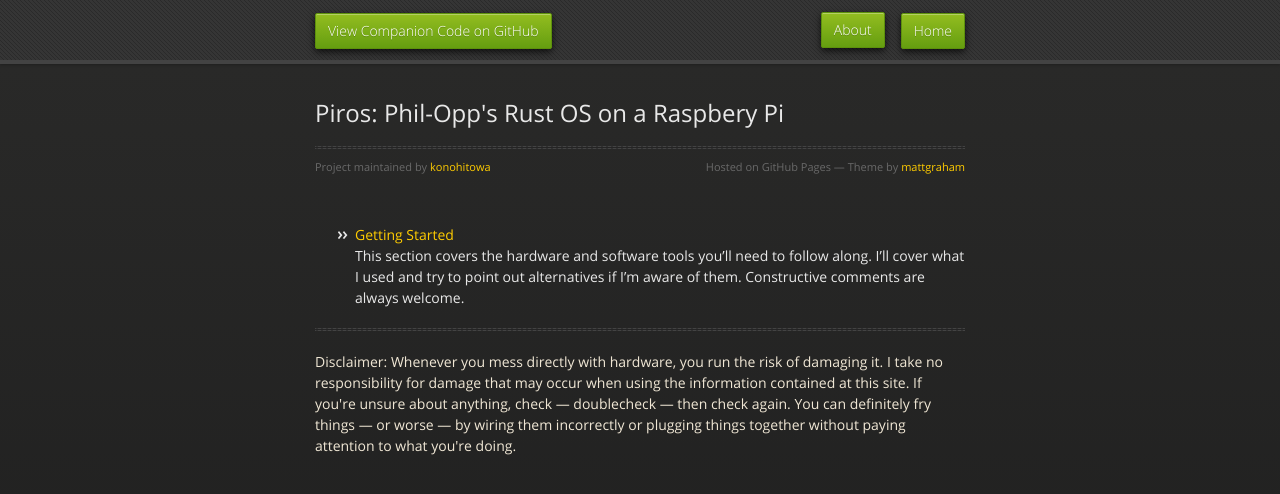
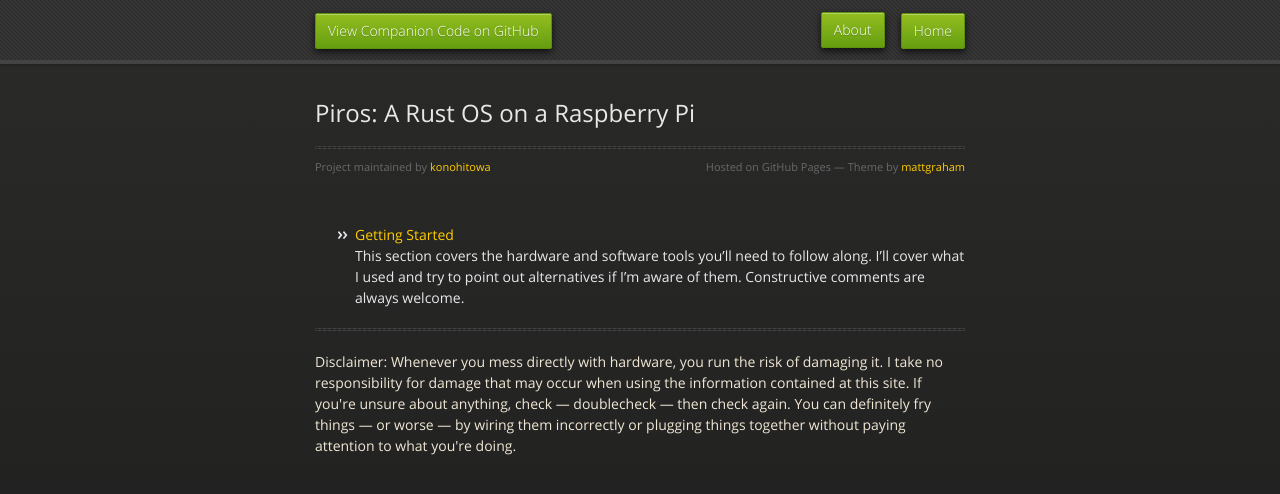
Before and after one commit to konohitowa/konohitowa.github.io, a Jekyll site: the page built from index.html, in a window 1280 px wide. Shown: the top 494 px of the page. Built offline with Jekyll 4.4.1, drawn with Linux system fonts in a browser that asks for light colours; nearby versions of some CDN libraries; comment, search, counter and statistics services are not loaded.

Commit message:
Modified title so it doesn't look like an "authorized" blog.

```diff
--- a/_config.yml
+++ b/_config.yml
@@ -1,2 +1,2 @@
 timezone: America/Phoenix
-title: "Piros: Phil-Opp's Rust OS on a Raspbery Pi"
+title: "Piros: A Rust OS on a Raspberry Pi"
```
Also changed, not shown: params.json (+1 -1 lines), 5 other files.
